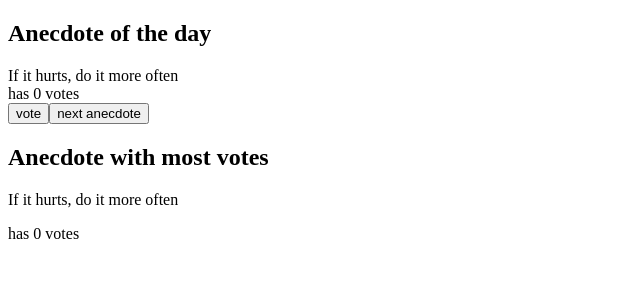
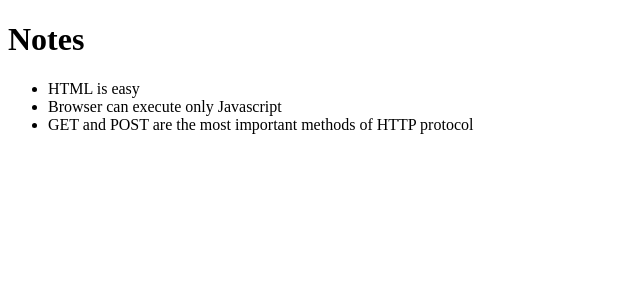
Before and after one commit to ousufali/Full-stack-open-2020, a React (Create React App) app: page / in a window 1280 px wide. Shown: the top 300 px of the page, without its empty margins (0-640 px from the left). Built offline with nearby package versions, Linux system fonts and the light colour scheme.

Commit message:
Part-2: Rendering collection and module

```diff
--- /dev/null
+++ b/src/App.js
@@ -0,0 +1,19 @@
+import React from 'react'
+import Notes from './components/Note'
+
+
+const App = ({ notes }) => {
+
+    return (
+        <div>
+            <h1>Notes</h1>
+            <ul>
+                {notes.map( (x)=> <Notes key = {x.id} note = {x} />
+
+                )}
+            </ul>
+        </div>
+    )
+}
+
+export default App
--- /dev/null
+++ b/src/components/Note.js
@@ -0,0 +1,10 @@
+import React from 'react'
+
+const Note= ({note})=>
+{
+    return(
+        <li>{note.content}</li>
+    )
+}
+
+export default Note
--- a/src/index.js
+++ b/src/index.js
@@ -1,63 +1,34 @@
-import React, { useState } from 'react'
-import ReactDom from 'react-dom'
+import React from 'react'
+import ReactDOM from 'react-dom'
 
-const Button = ({ handlebutton, text }) => {
-    return (
-        <button onClick={handlebutton} >{text}</button>
-    )
-}
+import Notes from './components/Note'
+import App from './App'
 
-const Most_votes = ({ anecdotes, votes }) => {
-    const high_vote = Math.max(...votes)
-    const index = votes.indexOf(high_vote)
-    return (
-
-        <div>
-            <h2>Anecdote with most votes</h2>
-            <p>{anecdotes[index]}</p>
-            <>has {high_vote} votes</>
-        </div>
-    )
-
-}
-
-const App = (props) => {
-
-    const [selected, setselected] = useState(0)
-    const [votes, setvote] = useState(Array(6).fill(0))
-
-
-    const givevote = () => {
-
-        const copy = [...votes]
-        copy[selected] += 1
-        setvote(copy)
-
-
+const notes = [
+    {
+        id: 1,
+        content: 'HTML is easy',
+        date: '2019-05-30T17:30:31.098Z',
+        important: true
+    },
+    {
+        id: 2,
+        content: 'Browser can execute only Javascript',
+        date: '2019-05-30T18:39:34.091Z',
+        important: false
+    },
+    {
+        id: 3,
+        content: 'GET and POST are the most important methods of HTTP protocol',
+        date: '2019-05-30T19:20:14.298Z',
+        important: true
     }
+]
 
 
 
-    return (
-        <div>
-            <h2>Anecdote of the day</h2>
-            <div>{props.anecdotes[selected]}</div>
-            <div>has {votes[selected]} votes</div>
-            <Button handlebutton={givevote} text={'vote'} />
-            <Button handlebutton={() => setselected(Math.floor(Math.random() * 6))} text={'next anecdote'} />
-            <Most_votes anecdotes={props.anecdotes} votes={votes} />
-        </div>
-    )
-}
 
-const anecdotes = [
-    'If it hurts, do it more often',
-    'Adding manpower to a late software project makes it later!',
-    'The first 90 percent of the code accounts for the first 90 percent of the development time...The remaining 10 percent of the code accounts for the other 90 percent of the development time.',
-    'Any fool can write code that a computer can understand. Good programmers write code that humans can understand.',
-    'Premature optimization is the root of all evil.',
-    'Debugging is twice as hard as writing the code in the first place. Therefore, if you write the code as cleverly as possible, you are, by definition, not smart enough to debug it.'
-]
-
-
-ReactDom.render(<App anecdotes={anecdotes} />, document.getElementById('root'))
+ReactDOM.render(
+    <App notes={notes} />,
+    document.getElementById('root')
+)
```
